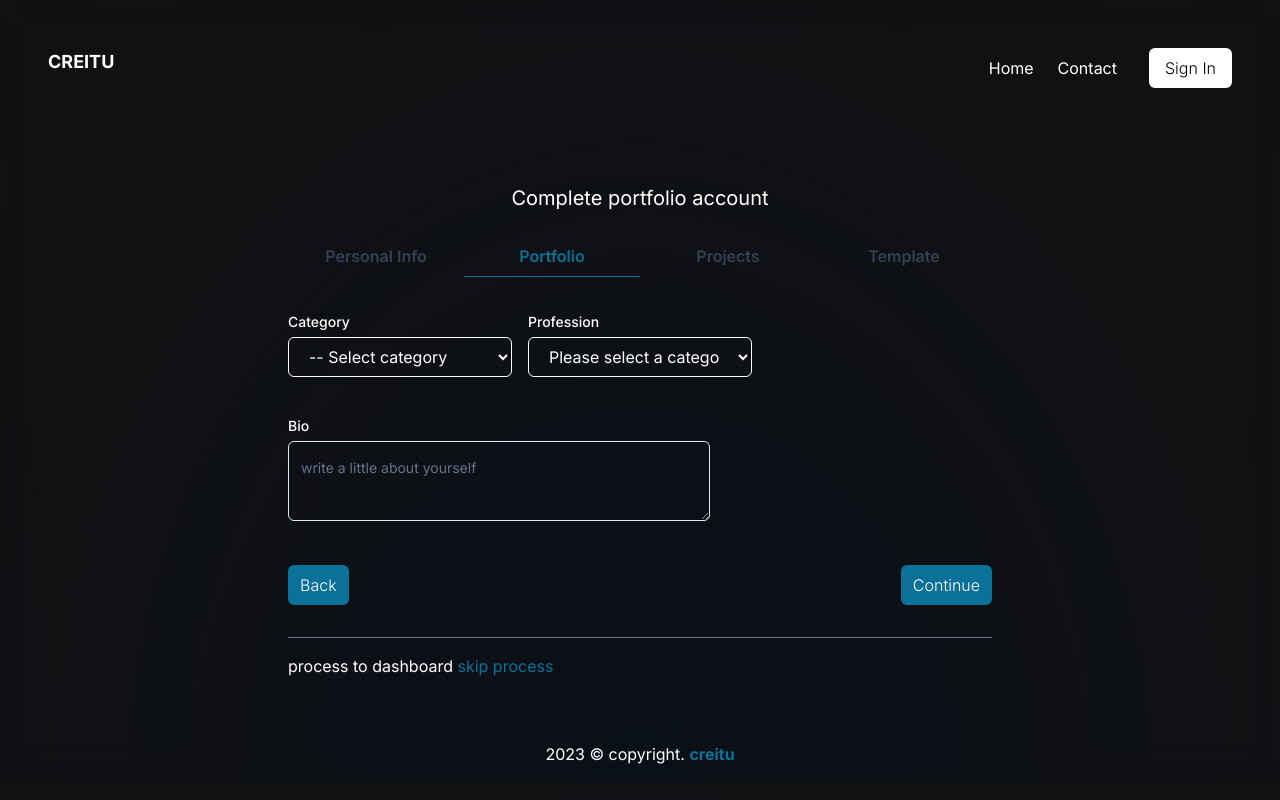
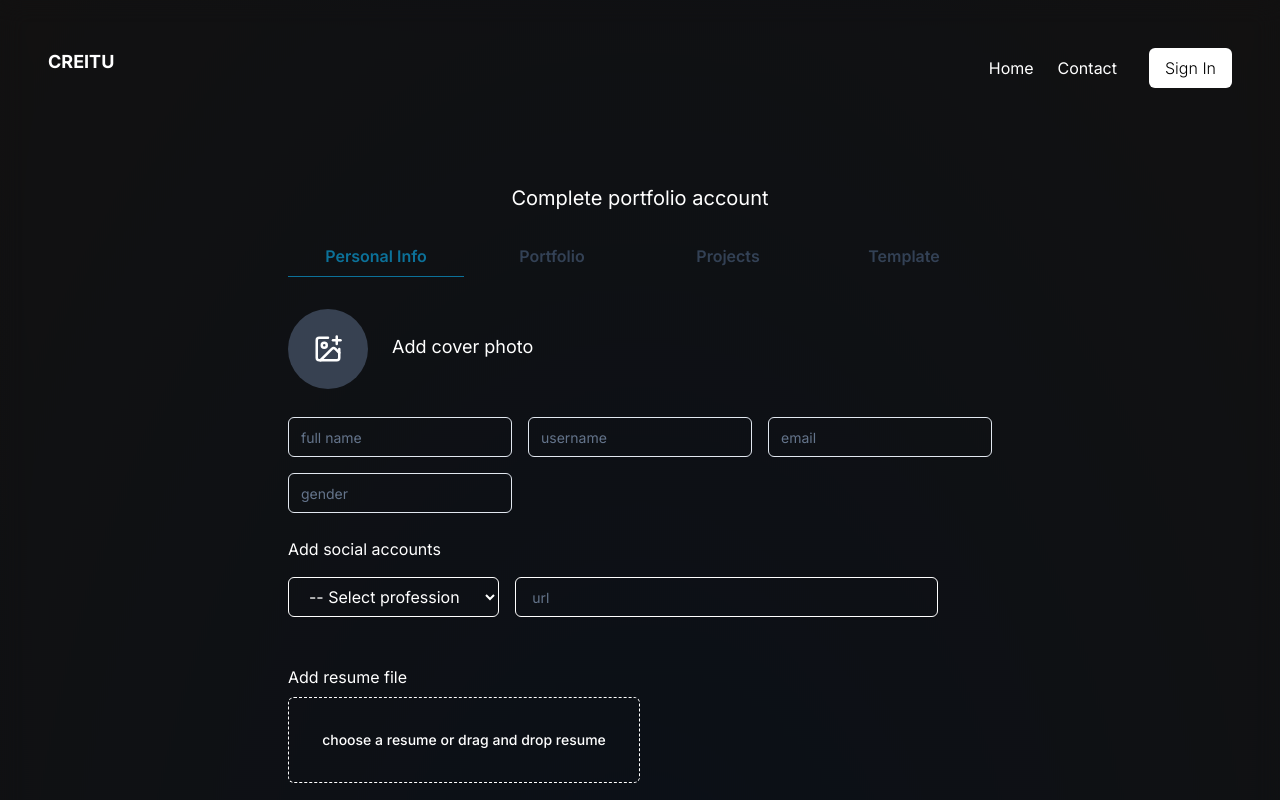
Before and after one commit to novalabsug/creitu-frontend, a Next.js app: page /portfolio/create in a window 1280 px wide. Shown: the top 800 px of the page. Built offline with nearby package versions, Linux system fonts and the light colour scheme.

Commit message:
working on portfolio

```diff
--- a/app/portfolio/create/page.jsx
+++ b/app/portfolio/create/page.jsx
@@ -11,7 +11,16 @@ import Link from "next/link";
 import React, { useState } from "react";
 
 const PortfolioCreate = () => {
-  const [portfolioFormIndex, setPortfolioFormIndex] = useState(1);
+  const [portfolioFormIndex, setPortfolioFormIndex] = useState(0);
+  const [portfolioForm, setPortfolioForm] = useState({
+    user: {},
+    bio: "",
+    socials: [],
+    profession: "",
+    projects: [],
+  });
+
+  const handleDataFetch = (type, value) => {};
 
   return (
     <main>
--- a/components/portfolioForm/PersonalInfo.jsx
+++ b/components/portfolioForm/PersonalInfo.jsx
@@ -4,6 +4,7 @@ import { Label } from "../ui/label";
 import { ImagePlus, User2Icon } from "lucide-react";
 import ButtonCustom from "../ButtonCustom";
 import { portfolioTemplatesInfo } from "@/constants/constant";
+import SocialMediaInfo from "./SocialMediaInfo";
 
 const PersonalInfo = ({ switchTab }) => {
   return (
@@ -12,8 +13,8 @@ const PersonalInfo = ({ switchTab }) => {
         <div className="flex gap-6 w-fit">
           <div>
             <Label htmlFor="image" className="text-white cursor-pointer">
-              <div className="py-8 bg-gray-700 rounded-full flex justify-center items-center w-[75px] h-[75px] my-2">
-                <User2Icon size={30} className="text-white" />
+              <div className="py-8 bg-gray-700 rounded-full flex justify-center items-center w-[80px] h-[80px] my-2">
+                <ImagePlus size={30} className="text-white" />
               </div>
             </Label>
             <Input type="file" id="image" name="image" className="hidden" />
@@ -30,6 +31,7 @@ const PersonalInfo = ({ switchTab }) => {
           <Input
             type="text"
             className="w-full bg-transparent text-slate-50 py-4 focus:border-[#0c7199] focus:border-[1.2px]"
+            name="name"
             placeholder="full name"
           />
         </div>
@@ -38,6 +40,7 @@ const PersonalInfo = ({ switchTab }) => {
           <Input
             type="text"
             className="w-full bg-transparent text-slate-50 py-4 focus:border-[#0c7199] focus:border-[1.2px]"
+            name="username"
             placeholder="username"
           />
         </div>
@@ -46,6 +49,7 @@ const PersonalInfo = ({ switchTab }) => {
           <Input
             type="text"
             className="w-full bg-transparent text-slate-50 py-4 focus:border-[#0c7199] focus:border-[1.2px]"
+            name="email"
             placeholder="email"
           />
         </div>
@@ -56,6 +60,14 @@ const PersonalInfo = ({ switchTab }) => {
             className="w-full bg-transparent text-slate-50 py-4 focus:border-[#0c7199] focus:border-[1.2px]"
             placeholder="gender"
           />
+        </div>
+      </div>
+
+      <div className="pt-4 pb-2">
+        <h3 className="text-white">Add social accounts</h3>
+
+        <div className="py-2 max-h-[220px] overflow-auto">
+          <SocialMediaInfo />
         </div>
       </div>
 
@@ -79,24 +91,6 @@ const PersonalInfo = ({ switchTab }) => {
         </div>
       </div>
 
-      <div className="pt-4 pb-2 hidden">
-        <div className="py-2">
-          <Label htmlFor="template" className="text-white text-lg">
-            Choose a template
-          </Label>
-
-          <div className="py-2 flex flex-wrap gap-4">
-            {portfolioTemplatesInfo.map((template) => (
-              <div className="py-2 px-6 border-[1px] rounded-md border-slate-300 w-fit cursor-pointer hover:border-[#0c7199]">
-                <p className="font-light text-center text-white text-sm">
-                  - {template.title}
-                </p>
-              </div>
-            ))}
-          </div>
-        </div>
-      </div>
-
       <div className="pt-8 pb-2 flex justify-between">
         <div></div>
 
--- /dev/null
+++ b/components/portfolioForm/Project.jsx
@@ -0,0 +1,75 @@
+import React, { useState } from "react";
+import { Label } from "../ui/label";
+import { Textarea } from "../ui/textarea";
+import { Input } from "../ui/input";
+
+const Project = ({ index, handleNameInput }) => {
+  const [Project, setProject] = useState({
+    title: "",
+    url: "",
+    description: "",
+  });
+
+  const handleChange = (e) => {
+    if (e.target.name == "title") handleNameInput(index, e.target.value);
+
+    setProject({ ...Project, [e.target.name]: e.target.value });
+  };
+
+  return (
+    <div
+      className="py-2 flex gap-4"
+      id={"project"}
+      data-target={`${index}`}
+      data-value={`${JSON.stringify(Project)}`}
+    >
+      <div className="py-2 w-1/5">
+        <Label htmlFor="description" className="text-white">
+          Project Name
+        </Label>
+
+        <div className="py-1">
+          <Input
+            type="text"
+            className="w-full bg-transparent text-slate-50 py-5 focus:border-[#0c7199] focus:border-[1.2px]"
+            name="title"
+            placeholder="title"
+            onChange={(e) => handleChange(e)}
+          />
+        </div>
+      </div>
+
+      <div className="py-2 w-2/5">
+        <Label htmlFor="description" className="text-white">
+          Project demo link
+        </Label>
+
+        <div className="py-1">
+          <Input
+            type="text"
+            className="w-full bg-transparent text-slate-50 py-5 focus:border-[#0c7199] focus:border-[1.2px]"
+            placeholder="url"
+            name="url"
+            onChange={(e) => handleChange(e)}
+          />
+        </div>
+      </div>
+
+      <div className="py-2 w-2/5">
+        <Label htmlFor="description" className="text-white">
+          Description
+        </Label>
+
+        <div className="py-1">
+          <Textarea
+            name="description"
+            className="w-full bg-transparent text-slate-50 py-4 focus:border-[#0c7199] focus:border-[1.2px]"
+            onChange={(e) => handleChange(e)}
+          />
+        </div>
+      </div>
+    </div>
+  );
+};
+
+export default Project;
--- a/components/portfolioForm/ProjectInfo.jsx
+++ b/components/portfolioForm/ProjectInfo.jsx
@@ -1,56 +1,66 @@
-import React from "react";
-import { Input } from "../ui/input";
-import { Label } from "../ui/label";
-import { Textarea } from "../ui/textarea";
+import React, { useState } from "react";
 import ButtonCustom from "../ButtonCustom";
+import Project from "./Project";
 
 const ProjectInfo = ({ switchTab }) => {
+  const [Projects, setProjects] = useState([]);
+  const [ActiveIndexes, setActiveIndexes] = useState([]);
+  const [IterateArray, setIterateArray] = useState([0]);
+
+  const handleDataFetch = () => {
+    // fetch project data
+    const ProjectElements = [...document.querySelectorAll("#project")];
+
+    for (const element of ProjectElements) {
+      if (element.getAttribute("data-value"))
+        if (JSON.parse(element.getAttribute("data-value")).title !== "") {
+          Projects.push(JSON.parse(element.getAttribute("data-value")));
+
+          setProjects(Projects);
+        }
+    }
+
+    switchTab((prev) => prev + 1);
+  };
+
+  const handleAddingInputs = (index, value) => {
+    if (ActiveIndexes.includes(index)) {
+      if (!value || value === "") {
+        if (ActiveIndexes.length === 1) {
+          setActiveIndexes([]);
+
+          setIterateArray(IterateArray.filter((arr) => arr !== index + 1));
+
+          return;
+        }
+
+        if (ActiveIndexes.indexOf(index) === ActiveIndexes.length - 1) {
+          setActiveIndexes(ActiveIndexes.filter((item) => item !== index));
+
+          setIterateArray(IterateArray.filter((arr) => arr !== index + 1));
+
+          return;
+        }
+      }
+
+      return;
+    }
+
+    setActiveIndexes([...ActiveIndexes, index]);
+
+    setIterateArray([...IterateArray, index + 1]);
+  };
+
   return (
     <div className="">
-      <div className="py-4 flex">
-        <div className="m-auto w-3/5">
-          <div className="py-2">
-            <Label htmlFor="description" className="text-white">
-              Project Name
-            </Label>
+      {IterateArray.map((value, index) => (
+        <Project
+          key={index}
+          index={index}
+          handleNameInput={handleAddingInputs}
+        />
+      ))}
 
-            <div className="py-1">
-              <Input
-                type="text"
-                className="w-full bg-transparent text-slate-50 py-5 focus:border-[#0c7199] focus:border-[1.2px]"
-                placeholder="title"
-              />
-            </div>
-          </div>
-
-          <div className="py-2">
-            <Label htmlFor="description" className="text-white">
-              Project demo link
-            </Label>
-
-            <div className="py-1">
-              <Input
-                type="text"
-                className="w-full bg-transparent text-slate-50 py-5 focus:border-[#0c7199] focus:border-[1.2px]"
-                placeholder="url"
-              />
-            </div>
-          </div>
-
-          <div className="py-2">
-            <Label htmlFor="description" className="text-white">
-              Description
-            </Label>
-
-            <div className="py-1">
-              <Textarea
-                name="description"
-                className="w-full bg-transparent text-slate-50 py-4 focus:border-[#0c7199] focus:border-[1.2px]"
-              />
-            </div>
-          </div>
-        </div>
-      </div>
       <div className="pt-8 pb-2 flex justify-between">
         <div
           className="w-fit"
@@ -63,7 +73,7 @@ const ProjectInfo = ({ switchTab }) => {
           />
         </div>
 
-        <div className="w-fit" onClick={() => switchTab((prev) => prev + 1)}>
+        <div className="w-fit" onClick={handleDataFetch}>
           <ButtonCustom
             type={"button"}
             text={"Continue"}
--- /dev/null
+++ b/components/portfolioForm/SocialMediaInfo.jsx
@@ -0,0 +1,69 @@
+import { SocialMediaArr } from "@/constants/constant";
+import React, { useState } from "react";
+import { Input } from "../ui/input";
+
+const SocialMediaInfo = () => {
+  const [SocialMediaAccounts, setSocialMediaAccounts] = useState([]);
+
+  const IterateArray = [];
+
+  for (let i = 0; i <= SocialMediaAccounts.length; i++) {
+    IterateArray.push(i);
+  }
+
+  const handleInputChange = (name) => {
+    if (!name || name === "" || typeof name !== "string") return;
+
+    const accountExists = SocialMediaAccounts.includes(name);
+
+    if (accountExists) return;
+
+    const NewSocialMediaAccounts = [...SocialMediaAccounts, name];
+
+    setSocialMediaAccounts(NewSocialMediaAccounts);
+  };
+
+  return (
+    <div>
+      {IterateArray.length > 0 &&
+        IterateArray.map((value) => (
+          <div className="flex gap-4 py-2">
+            <div className="w-[30%]">
+              <select
+                id="socialMediaAccount"
+                name="socialMediaAccount"
+                className="py-2 px-4 outline-none w-full bg-transparent rounded-md cursor-pointer text-white border-white border-[1.2px]"
+                key={value}
+                onChange={(e) => handleInputChange(e.target.value)}
+              >
+                <option value="" className="text-slate-700">
+                  -- Select profession
+                </option>
+                {SocialMediaArr.map((socialMedia, index) => (
+                  <option
+                    value={socialMedia.name}
+                    key={index}
+                    disabled={SocialMediaAccounts.includes(socialMedia.name)}
+                  >
+                    {socialMedia.icon} {socialMedia.name}
+                  </option>
+                ))}
+              </select>
+            </div>
+
+            <div className="w-3/5">
+              <Input
+                type="text"
+                placeholder="url"
+                id="url"
+                name="url"
+                className="py-2 px-4 outline-none w-full bg-transparent rounded-md cursor-pointer text-white border-white border-[1.2px]"
+              />
+            </div>
+          </div>
+        ))}
+    </div>
+  );
+};
+
+export default SocialMediaInfo;
--- a/constants/constant.js
+++ b/constants/constant.js
@@ -1,3 +1,13 @@
+import {
+  Github,
+  Gitlab,
+  Instagram,
+  Linkedin,
+  Twitch,
+  Twitter,
+} from "lucide-react";
+import { RiDiscordLine } from "react-icons/ri";
+
 export const landingContent1 = [
   {
     title: "Build your portfolio in minutes",
@@ -28,6 +38,37 @@ export const portfolioTemplatesInfo = [
 ];
 
 export const formParts = ["Personal Info", "Portfolio", "Projects", "Template"];
+
+export const SocialMediaArr = [
+  {
+    name: "X (Twitter)",
+    icon: <Twitter className="text-white" />,
+  },
+  {
+    name: "Instagram",
+    icon: <Instagram />,
+  },
+  {
+    name: "Twitch",
+    icon: <Twitch />,
+  },
+  {
+    name: "Github",
+    icon: <Github />,
+  },
+  {
+    name: "Gitlab",
+    icon: <Gitlab />,
+  },
+  {
+    name: "LinkedIn",
+    icon: <Linkedin />,
+  },
+  {
+    name: "Discord",
+    icon: <RiDiscordLine />,
+  },
+];
 
 export const Professions = [
   "Full-Stack Developer",
```
